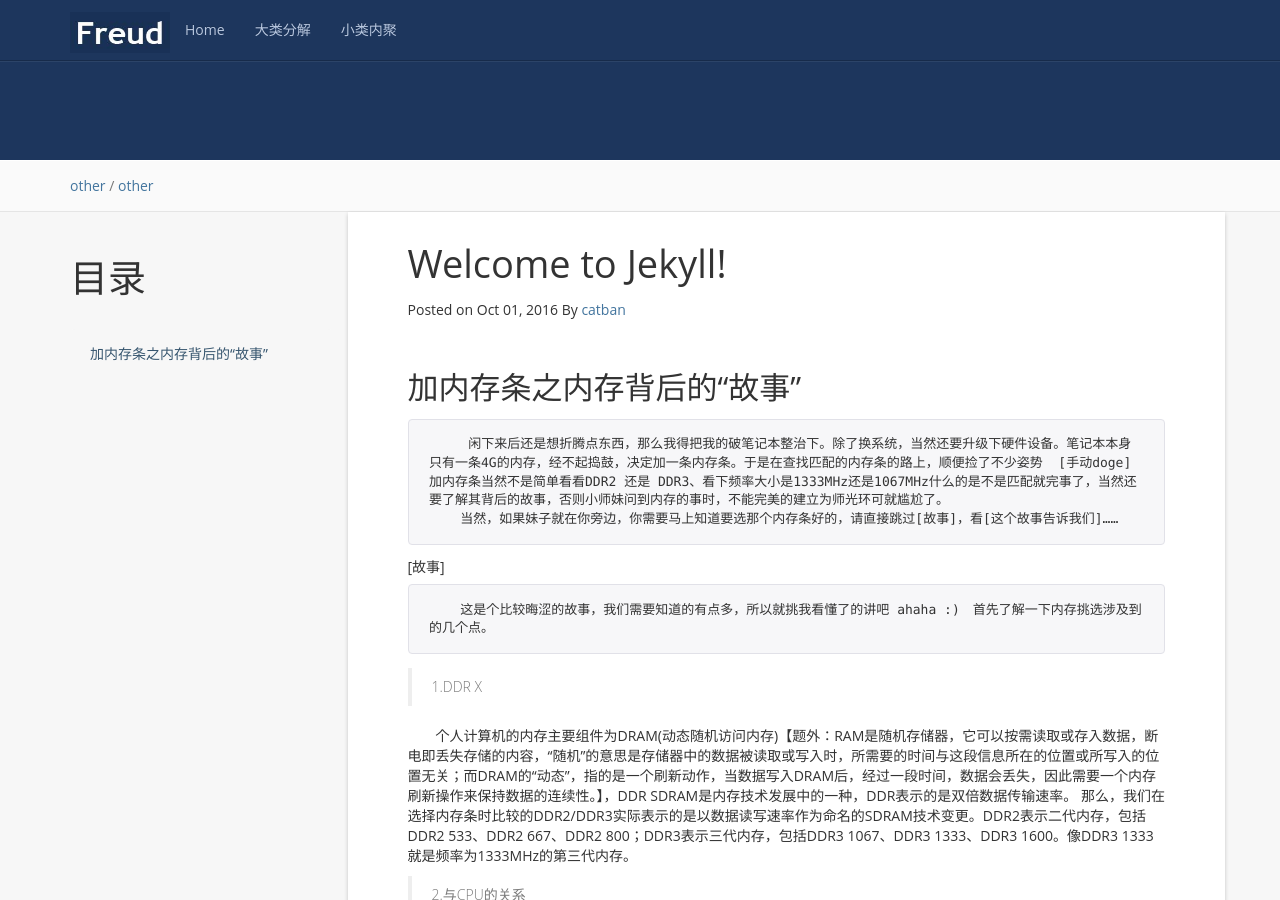
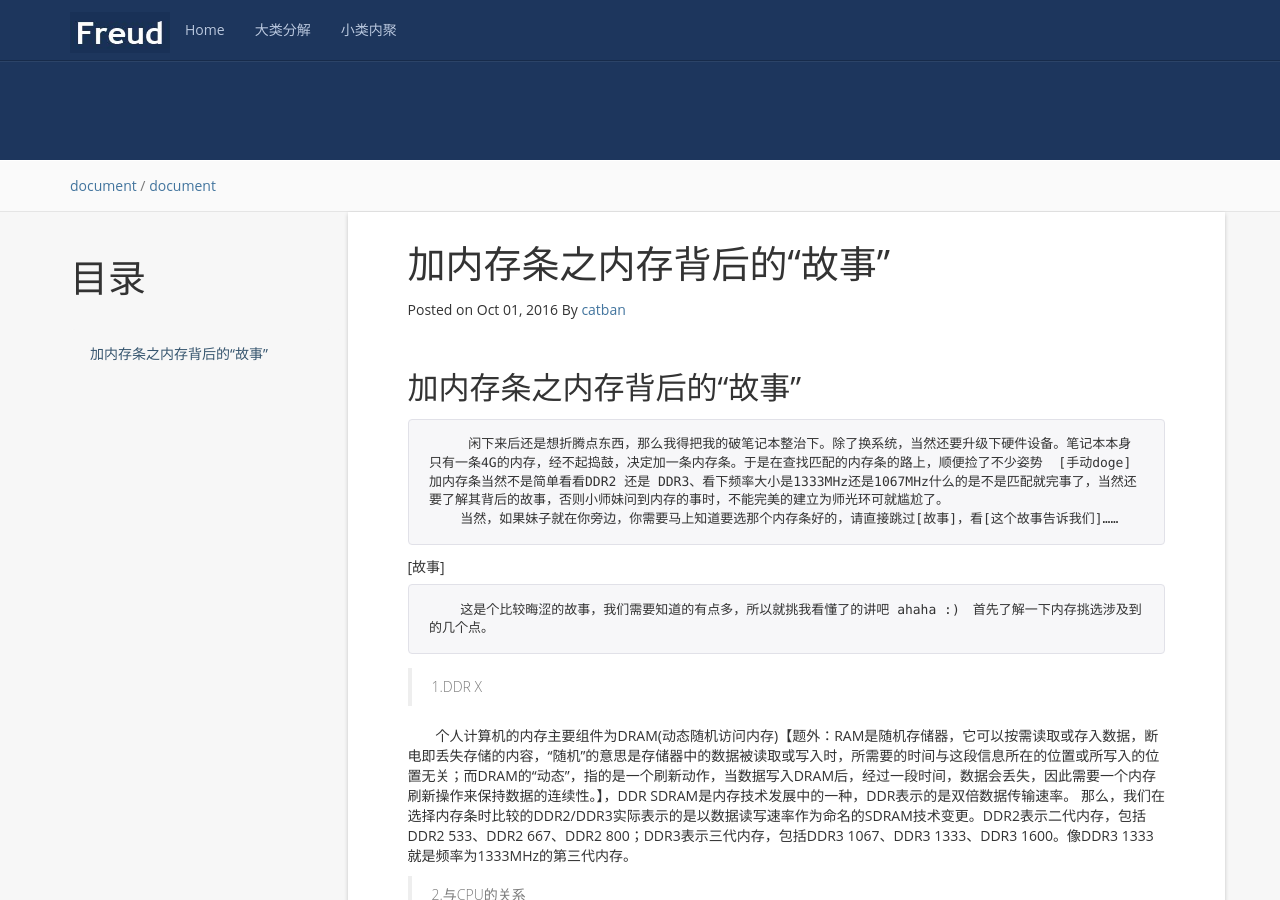
Before and after one commit to catBan/jekyll_cb, a Jekyll site: the page built from _posts/2016-10-01-add-memory-bank.md, in a window 1280 px wide and 900 px high. Built offline with Jekyll 4.4.1, drawn with Linux system fonts in a browser that asks for light colours; comment, search, counter and statistics services are not loaded.

Commit message:
alter tag

```diff
--- a/_posts/2016-10-01-add-memory-bank.md
+++ b/_posts/2016-10-01-add-memory-bank.md
@@ -1,9 +1,9 @@
 ---
 layout: post
-title:  "Welcome to Jekyll!"
+title:  "加内存条之内存背后的“故事” "
 date:   2016-10-01 22:23:01 +0800
-categories: other
-tag: other
+categories: document
+tag: document
 ---
 
 * content
```
